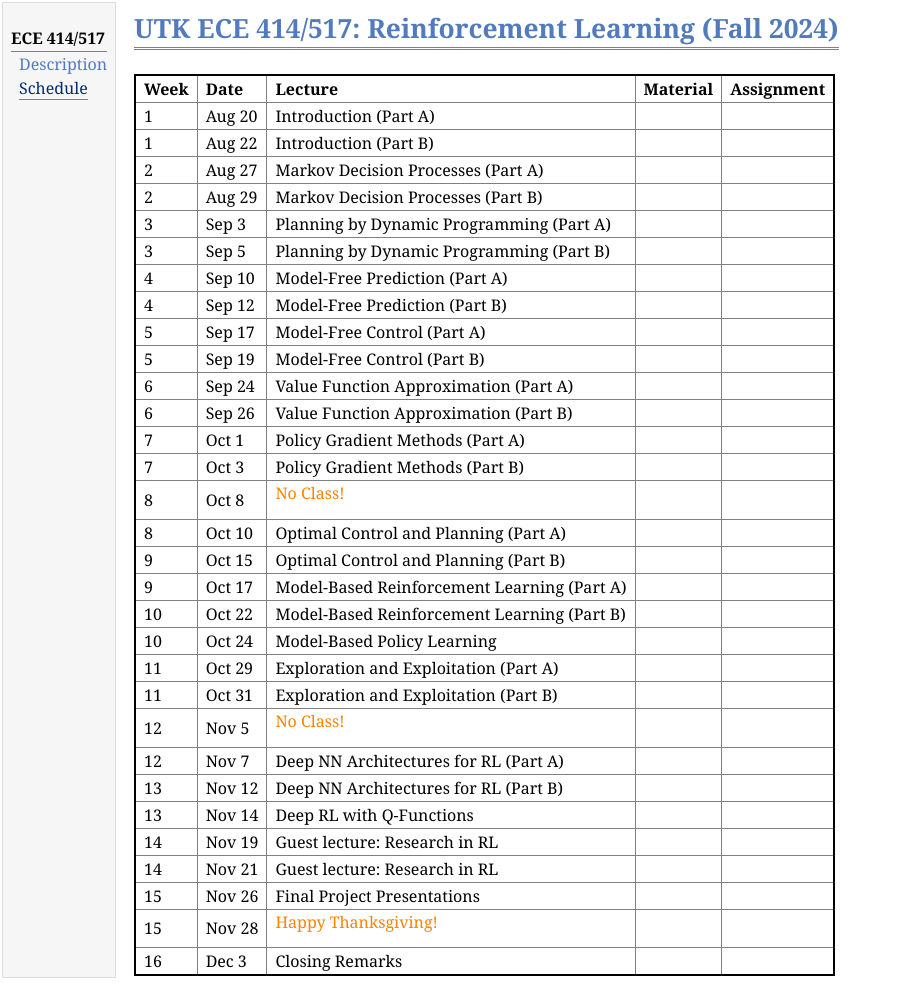
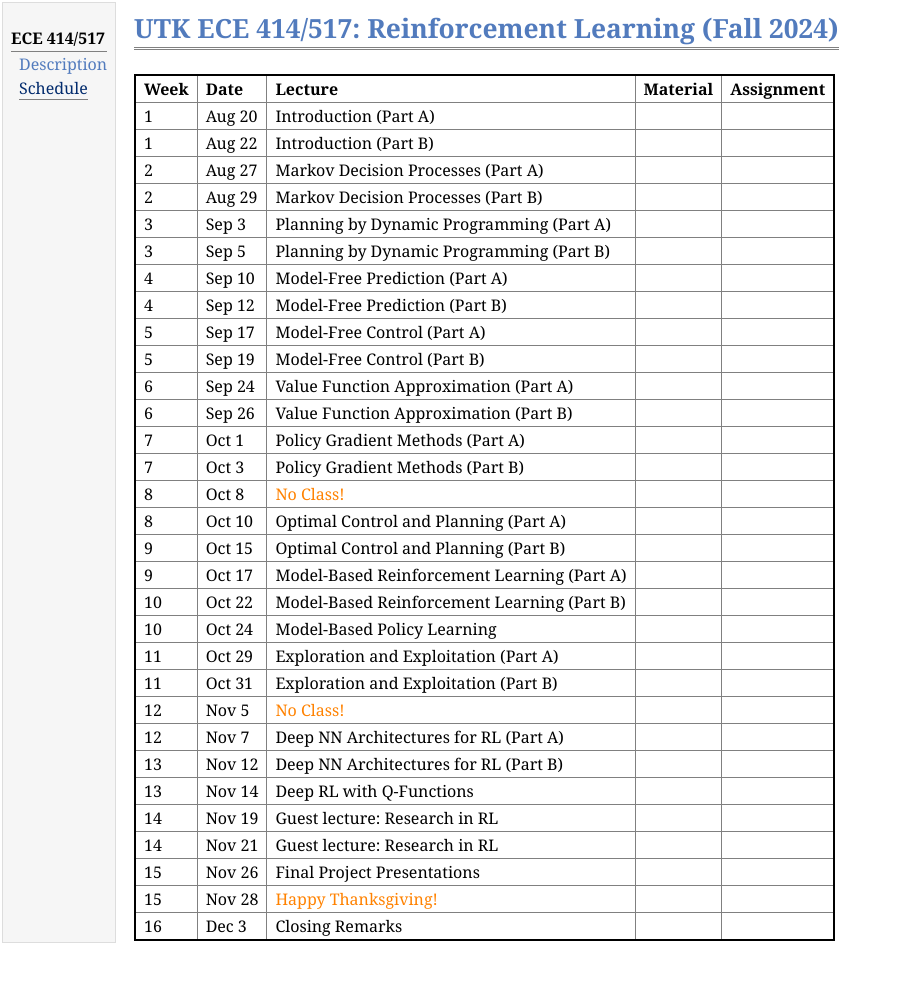
Before and after one commit to lnnx2006/lnnx2006.github.io, a Jekyll site: the page teaching/ece517_fall24/schedule.html, which Jekyll copies as it is, in a window 1280 px wide. Shown: the whole page, without its empty margins (0-898 px from the left). Built offline with Jekyll 4.4.1, drawn with Linux system fonts in a browser that asks for light colours; after the commit the page ends 953 px from its top, so only the background shows below that.

Commit message:
added ece517

```diff
--- a/teaching/ece517_fall24/schedule.html
+++ b/teaching/ece517_fall24/schedule.html
@@ -155,8 +155,8 @@
                     <tr class="r16">
                         <td class="c1">8</td>
                         <td class="c1">Oct 8 </td>
-                        <td class="c2">
-                            <p style="color:#FF8200">No Class!</p>
+                        <td class="c2"
+                            style="color:#FF8200">No Class!
                         </td>
                         <td class="c3"> </td>
                         <td class="c4"> </td>
@@ -221,8 +221,8 @@
                     <tr class="r24">
                         <td class="c1">12</td>
                         <td class="c1">Nov 5 </td>
-                        <td class="c2">
-                            <p style="color:#FF8200">No Class!</p>
+                        <td class="c2"
+                            style="color:#FF8200">No Class!
                         </td>
                         <td class="c3"> </td>
                         <td class="c4"> </td>
@@ -278,8 +278,8 @@
                     <tr class="r31">
                         <td class="c1">15</td>
                         <td class="c1">Nov 28 </td>
-                        <td class="c2">
-                            <p style="color:#FF8200">Happy Thanksgiving!</p>
+                        <td class="c2"
+                            style="color:#FF8200">Happy Thanksgiving!
                         </td>
                         <td class="c3"> </td>
                         <td class="c4"> </td>
```
